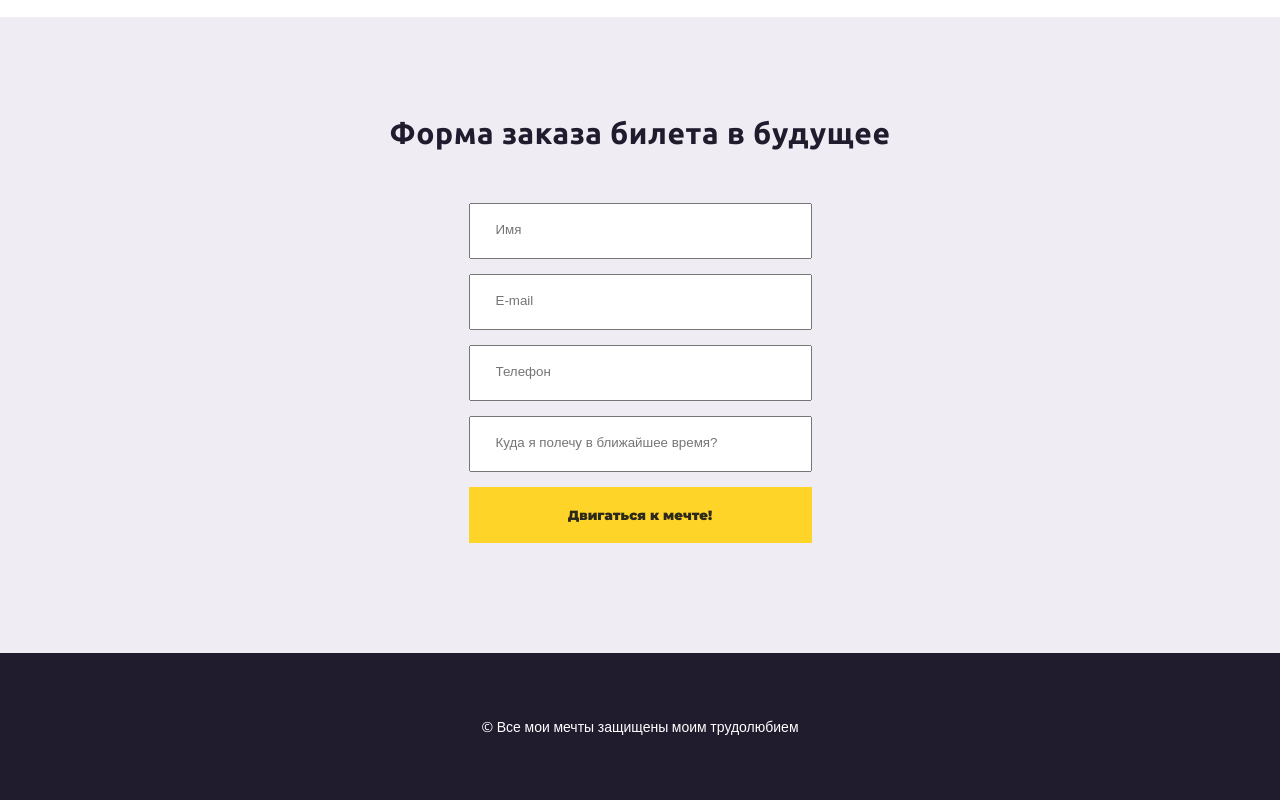
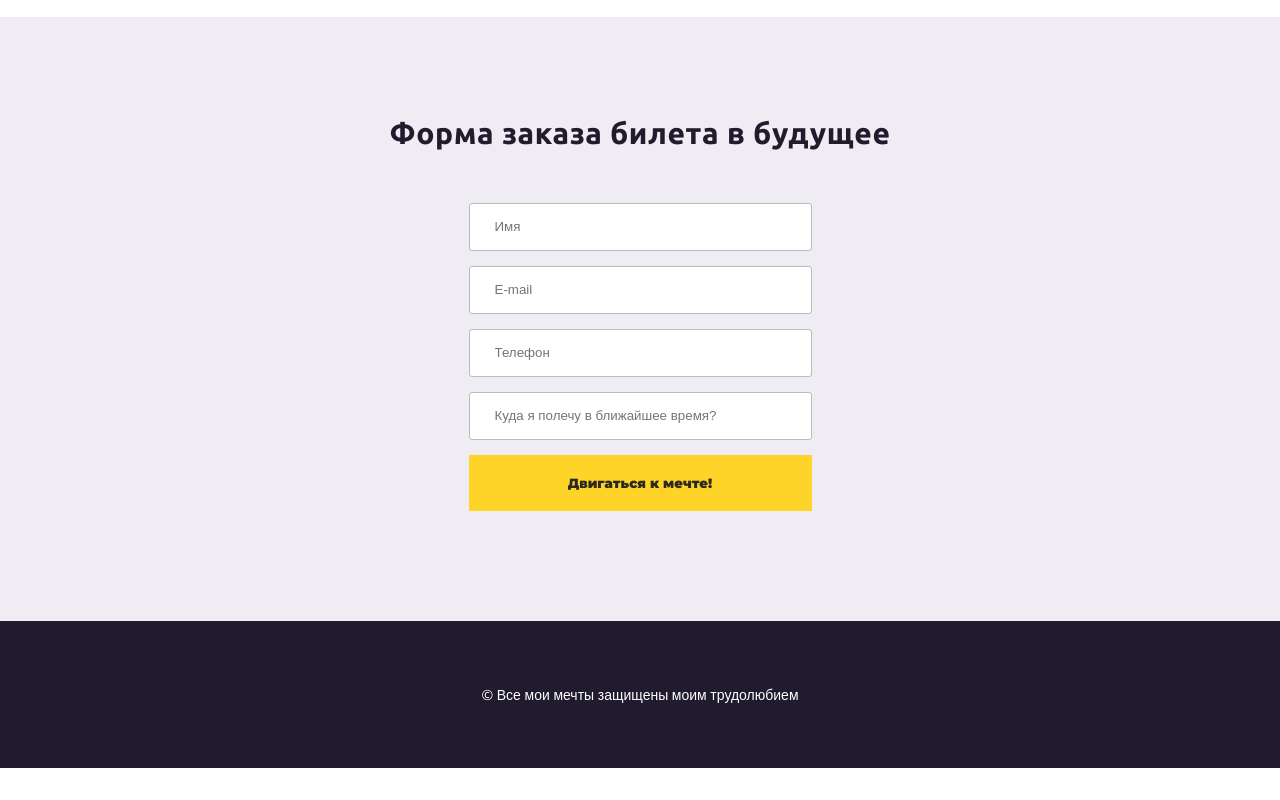
Before and after one commit to cat-0080/04.verstka-sovremennogo-sajta, a plain HTML site: page index.html in a window 1280 px wide. Shown: the part 1507-2307 px from the top of the page. After the commit the page ends 2275 px from the top, so only its background shows below. Drawn offline with nearby package versions, Linux system fonts and the light colour scheme.

Commit message:
добавлены скругления в форме и изменен цвет

```diff
--- a/css/main.css
+++ b/css/main.css
@@ -147,11 +147,15 @@ p {
 }
 .input__form {
 	width: 343px;
+	height: 48px;
 	margin-bottom: 15px;
-	padding: 17px 0 20px 25px;
+	padding-left: 25px;
+	border-radius: 3px;
+	border-style: none;
+	border: 1px solid #bbb;
 }
 .input {
-	border: 1px solid #bfb8d1;
+
 	font-size: 15px;
 	font-family: 'Open Sans', sans-serif;
 	border-radius: 100px;
```
